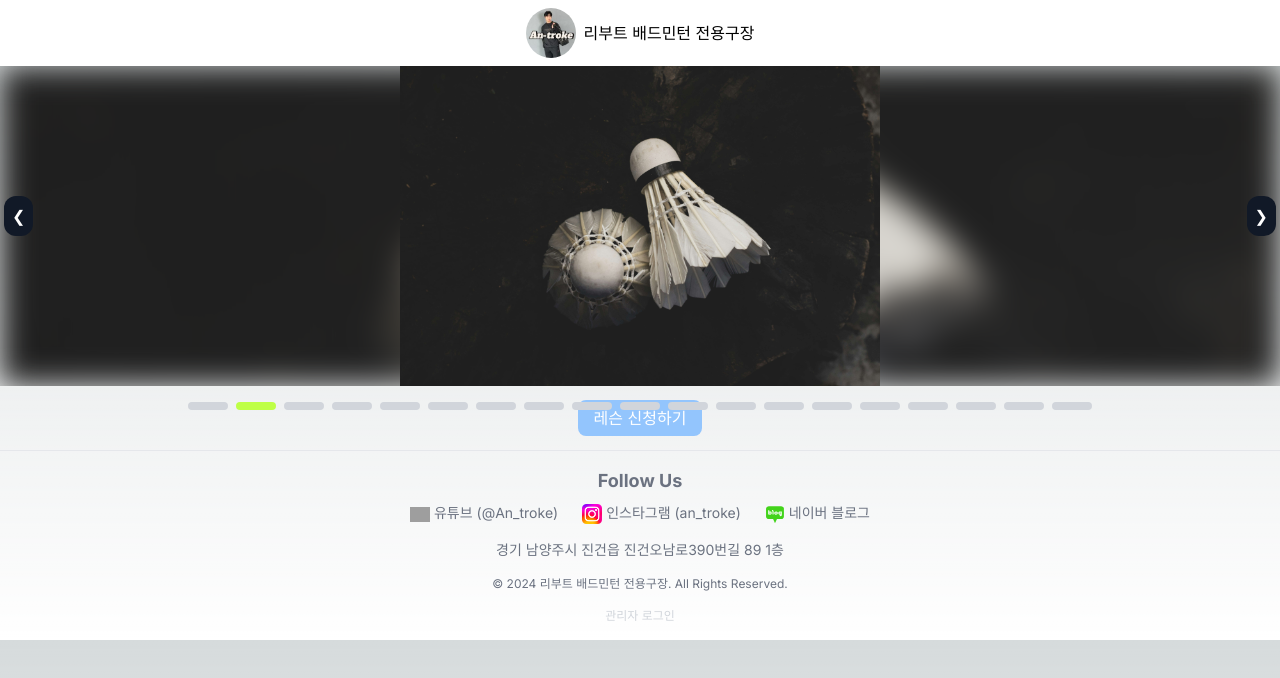
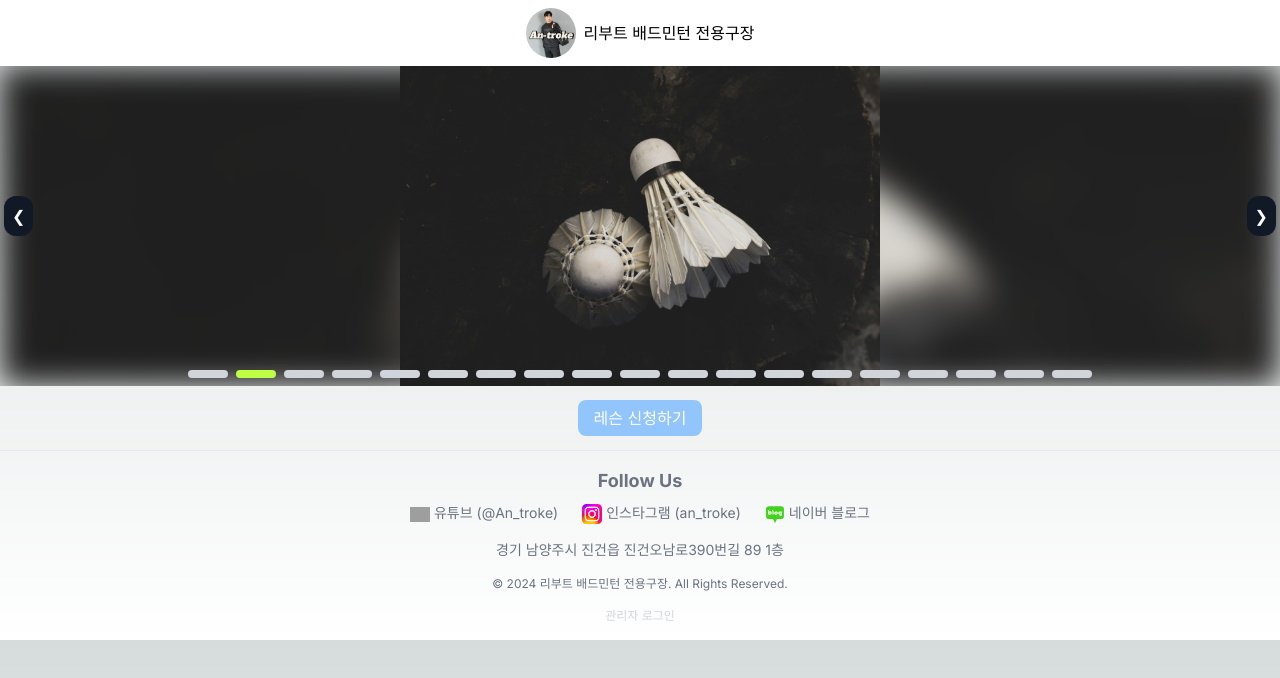
Before and after one commit to reboot-badminton/reboot-homepage, a Next.js app: page / in a window 1280 px wide. Shown: the top 678 px of the page. Built offline with nearby package versions, Linux system fonts and the light colour scheme; grey boxes are pictures that could not be loaded.

Commit message:
translate Indicator

```diff
--- a/app/components/ImageSlide.tsx
+++ b/app/components/ImageSlide.tsx
@@ -64,7 +64,7 @@ export default function ImageSlide({ srcs }: Props) {
         &#10095;
       </button>
 
-      <div className="flex justify-center mt-4">
+      <div className="absolute left-1/2 bottom-2 -translate-x-1/2 flex justify-center mt-4">
         {srcs.map((_, index) => (
           <div
             key={index}
```
